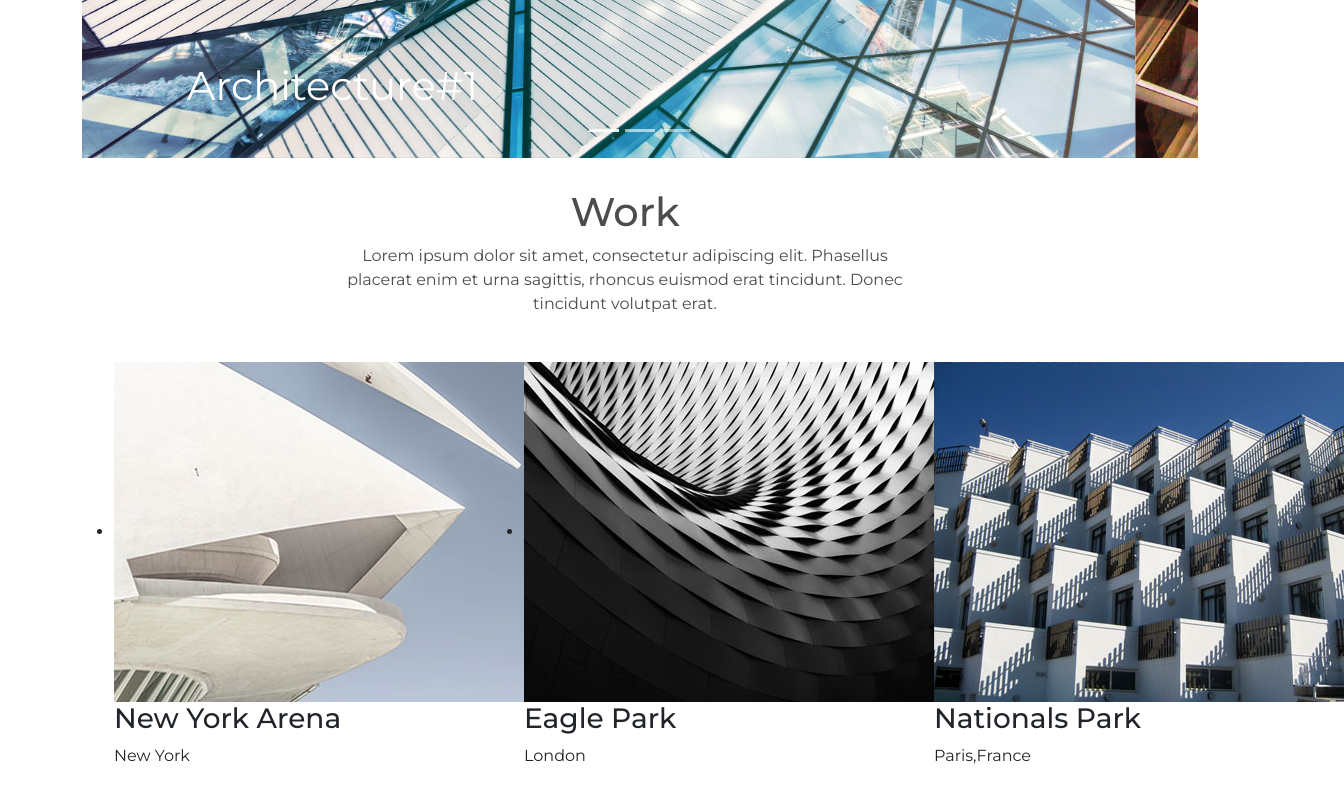
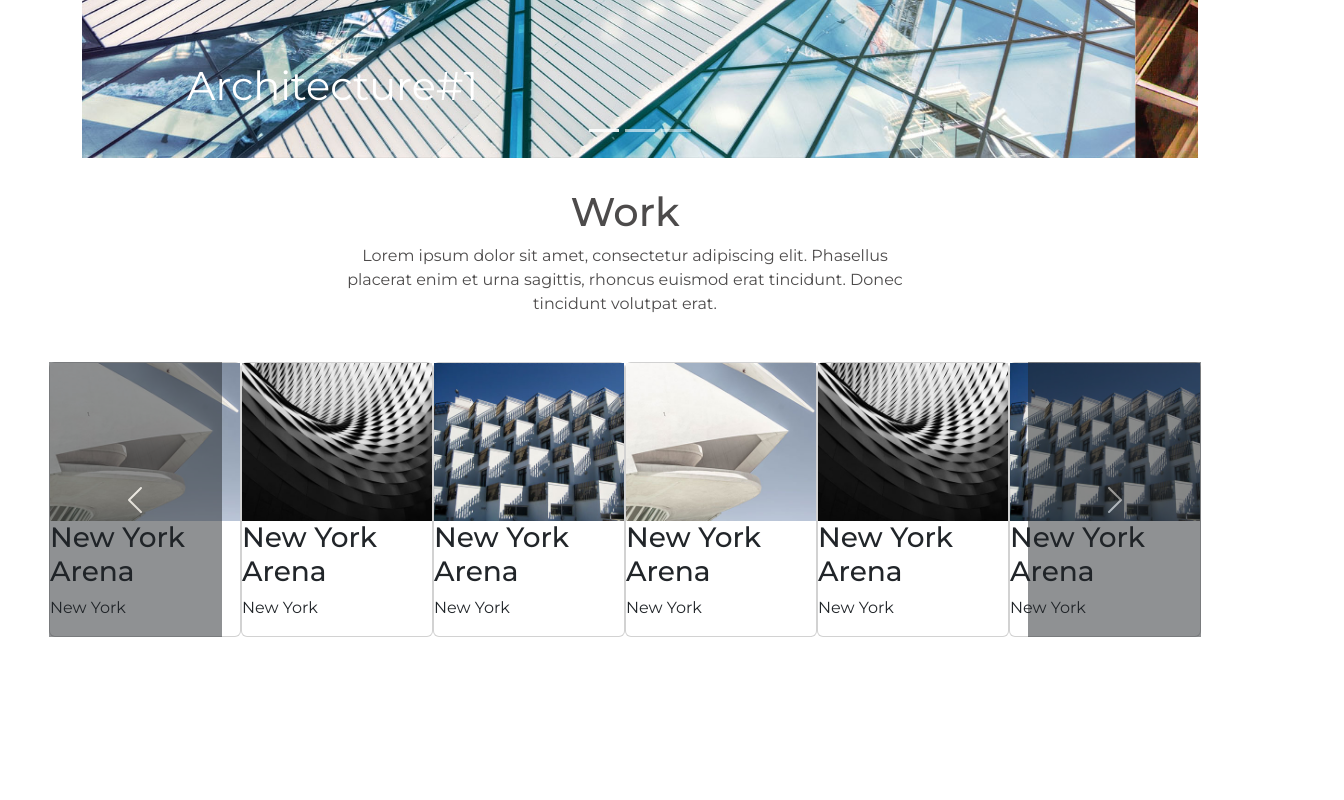
Before and after one commit to Emjliy/Beryllium, a plain HTML site: page index.html in a window 1280 px wide. Shown: the part 590-1390 px from the top of the page, 1344 px wide, since content can reach past the window. After the commit the page ends 1227 px from the top, so only its background shows below. Drawn offline with nearby package versions, Linux system fonts and the light colour scheme; a script that the page names is missing.

Commit message:
carousel cards

```diff
--- a/assets/sass/main.scss
+++ b/assets/sass/main.scss
@@ -42,12 +42,9 @@
         font-size: 40px;
     }
 }
-
-// .work-header-description{
-//     margin-top: 20px;
-//     font-size: 19px;
-// }
-.work-carousel{
-    display:  flex;
-    justify-content: space-between;
+.card-wrapper{
+    display: flex;
 }
+.card{
+    width: 70%;
+}
--- a/index.html
+++ b/index.html
@@ -146,26 +146,60 @@
                         </p>
                     </div>
                 </div>
+            </div>
             <!-- Work Carousel Start -->
-                <ul class="work-carousel">
-                    <li>
+            <div class="container">
+                <div class="row">
+                    <div class="col-sm-12">
+
+                        <div id="workCarousel" class="work-carousel slide" data-ride="carousel">
+                            <div class="carousel-inner">
+                                <div class="carousel-item active">
+                                    <div class="card-wrapper">
+                                    <div class="card" style="width: 18rem;">
                                         <img src="assets\images\img_1.jpg" alt="">
                                         <h3>New York Arena</h3>
                                         <p>New York</p>
-                    </li>
-                    <li>
+                                    </div>
+                                    <div class="card" style="width: 18rem;">
                                         <img src="assets\images\img_2.jpg" alt="">
-                        <h3>Eagle Park</h3>
-                        <p>London</p>
-                    </li>
-                    <li>
+                                        <h3>New York Arena</h3>
+                                        <p>New York</p>
+                                    </div>
+                                    <div class="card" style="width: 18rem;">
                                         <img src="assets\images\img_3.jpg" alt="">
-                        <h3>Nationals Park</h3>
-                        <p>Paris,France</p>
-                    </li>
-                </ul>
+                                        <h3>New York Arena</h3>
+                                        <p>New York</p>
+                                    </div>
+                                    <div class="card" style="width: 18rem;">
+                                        <img src="assets\images\img_1.jpg" alt="">
+                                        <h3>New York Arena</h3>
+                                        <p>New York</p>
+                                    </div>
+                                    <div class="card" style="width: 18rem;">
+                                        <img src="assets\images\img_2.jpg" alt="">
+                                        <h3>New York Arena</h3>
+                                        <p>New York</p>
+                                    </div>
+                                    <div class="card" style="width: 18rem;">
+                                        <img src="assets\images\img_3.jpg" alt="">
+                                        <h3>New York Arena</h3>
+                                        <p>New York</p>
+                                    </div>
+                                </div>
+                            </div>
+
+                                <a href="#workCarousel" class="carousel-control-prev  bg-dark"
+                                    data-bs-slide="prev"><span class="carousel-control-prev-icon"></span></a>
+                                <a href="#workCarousel" class="carousel-control-next bg-dark" data-bs-slide="next"><span
+                                        class="carousel-control-next-icon"></span></a>
+                            </div>
+
+                        </div>
+                    </div>
+                </div>
+            </div>
             <!-- Work Carousel End -->
-            </div>
 
         </section>
         <!-- Work Section End -->
```
Also changed, not shown: assets/css/main.css, 1 other file. Lines whose indentation alone changed are shown as unchanged.
